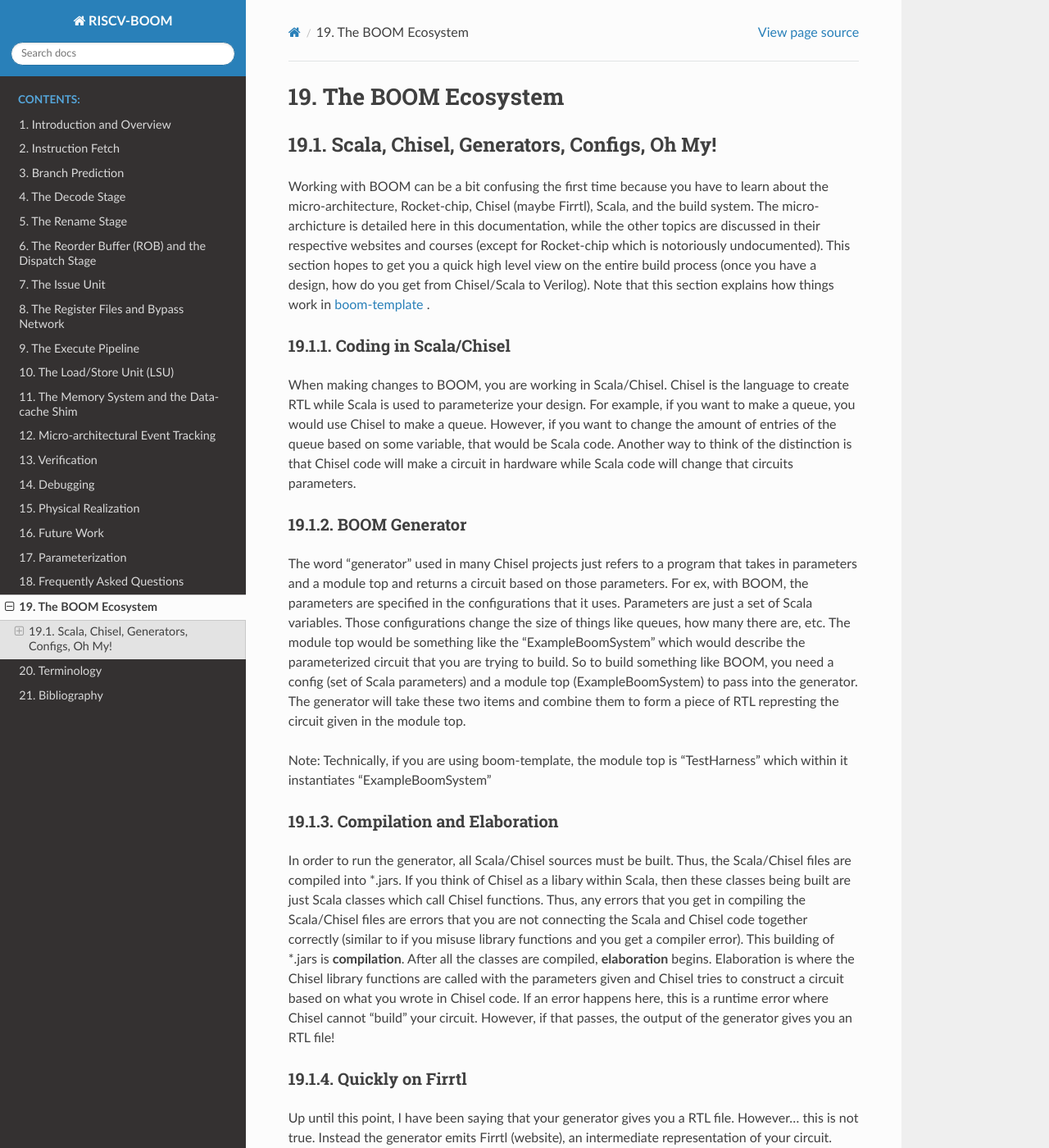
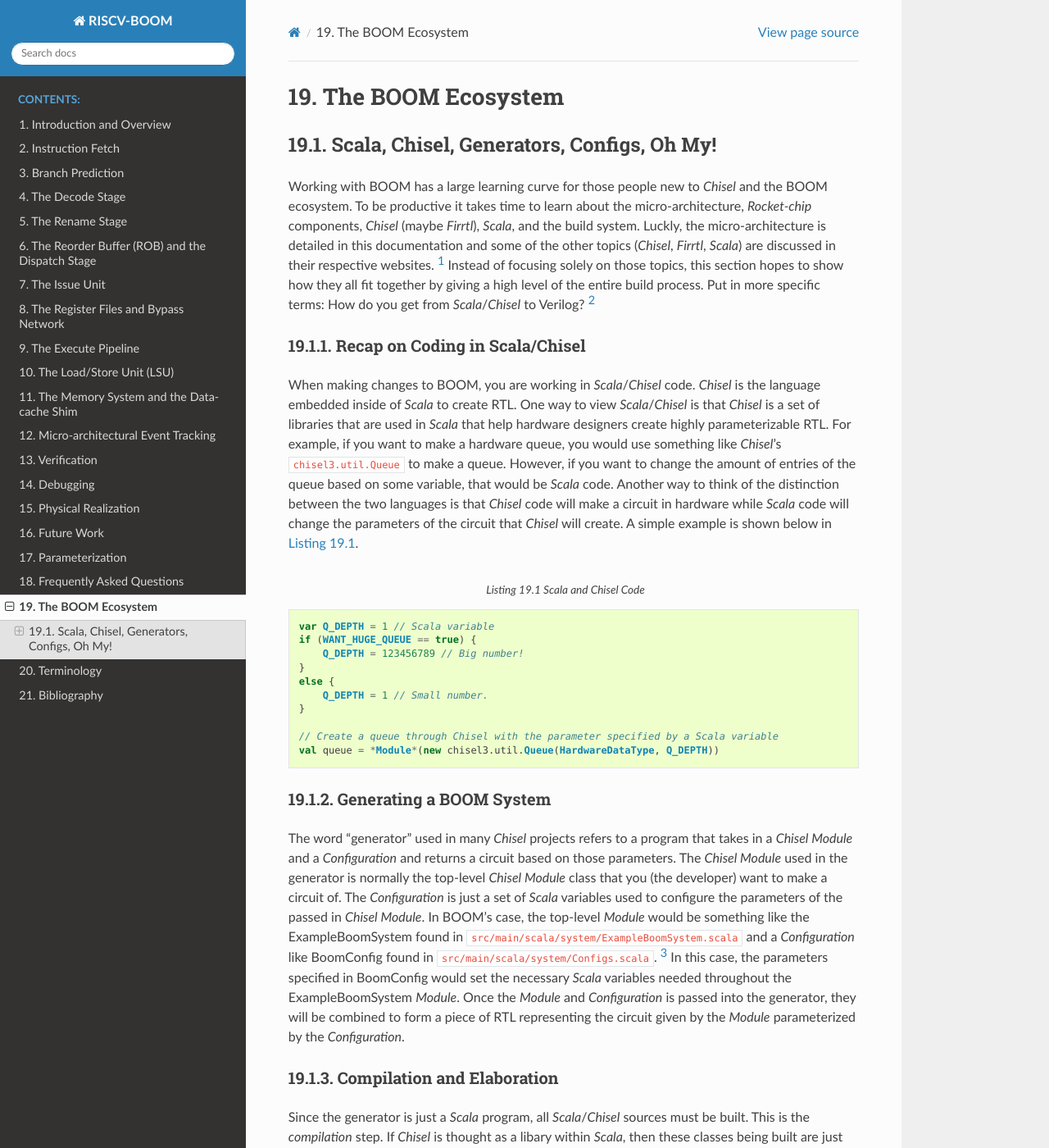
Before and after one commit to riscv-boom/riscv-boom, a Sphinx documentation site: the page built from docs/sections/boom-ecosystem.rst, in a window 1280 px wide and 1400 px high. Shown: the whole window at 82% size. Built offline with Sphinx 7.4.7 and the Read the Docs theme 2.0.0, drawn with Linux system fonts in a browser that asks for light colours; some of the changed text lies outside the part shown.

Commit message:
[docs] clean-up explaination of building

```diff
--- a/docs/sections/boom-ecosystem.rst
+++ b/docs/sections/boom-ecosystem.rst
@@ -4,67 +4,87 @@
 Scala, Chisel, Generators, Configs, Oh My!
 ------------------------------------------
 
-Working with BOOM can be a bit confusing the first time because you
-have to learn about the micro-architecture, Rocket-chip, Chisel (maybe Firrtl), Scala, and the
-build system. The micro-archicture is detailed here in this documentation,
-while the other topics are discussed in their respective websites and courses (except for Rocket-chip
-which is notoriously undocumented).
-This section hopes to get you a quick high level view on the entire build process
-(once you have a design, how do you get from Chisel/Scala to Verilog). Note that this
-section explains how things work in `boom-template <https://github.com/riscv-boom/boom-template>`__ .
+Working with BOOM has a large learning curve for those people new to *Chisel* and the BOOM ecosystem.
+To be productive it takes time to learn about the micro-architecture, *Rocket-chip* components, *Chisel* (maybe *Firrtl*), *Scala*, and the build system.
+Luckly, the micro-architecture is detailed in this documentation and some of the other topics (*Chisel*, *Firrtl*, *Scala*) are discussed in their respective websites. [1]_
+Instead of focusing solely on those topics, this section hopes to show how they all fit together by giving a high level of the entire build process.
+Put in more specific terms: How do you get from *Scala*/*Chisel* to Verilog? [2]_
 
-Coding in Scala/Chisel
-~~~~~~~~~~~~~~~~~~~~~~
+Recap on Coding in Scala/Chisel
+~~~~~~~~~~~~~~~~~~~~~~~~~~~~~~~
 
-When making changes to BOOM, you are working in Scala/Chisel. Chisel is the language to
-create RTL while Scala is used to parameterize your design. For example, if you want to make
-a queue, you would use Chisel to make a queue. However, if you want to change the amount of entries
-of the queue based on some variable, that would be Scala code. Another way to think of the distinction is
-that Chisel code will make a circuit in hardware while Scala code will change that circuits parameters.
+When making changes to BOOM, you are working in *Scala*/*Chisel* code.
+*Chisel* is the language embedded inside of *Scala* to create RTL.
+One way to view *Scala*/*Chisel* is that *Chisel* is a set of libraries that are used in *Scala* that help hardware designers create highly parameterizable RTL.
+For example, if you want to make a hardware queue, you would use something like *Chisel*'s ``chisel3.util.Queue`` to make a queue.
+However, if you want to change the amount of entries of the queue based on some variable, that would be *Scala* code.
+Another way to think of the distinction between the two languages is that *Chisel* code will make a circuit in hardware while *Scala* code will change the parameters of the circuit that *Chisel* will create.
+A simple example is shown below in :numref:`scala-chisel-example`.
 
-BOOM Generator
-~~~~~~~~~~~~~~
+.. _scala-chisel-example:
+.. code-block:: scala
+    :caption: Scala and Chisel Code
 
-The word "generator" used in many Chisel projects just refers to a program that takes in parameters
-and a module top and returns a circuit based on those parameters. For ex, with BOOM, the parameters are specified in the
-configurations that it uses. Parameters are just a set of Scala variables. Those configurations change the size of things like queues, how many there are,
-etc. The module top would be something like the "ExampleBoomSystem" which would describe the parameterized circuit
-that you are trying to build. So to build something like BOOM, you need a config (set of Scala parameters) and a module top (ExampleBoomSystem) to
-pass into the generator. The generator will take these two items and combine them to form a piece of RTL represting the circuit given in the module top.
+    var Q_DEPTH = 1 // Scala variable
+    if (WANT_HUGE_QUEUE == true) {
+        Q_DEPTH = 123456789 // Big number!
+    }
+    else {
+        Q_DEPTH = 1 // Small number.
+    }
 
-Note: Technically, if you are using boom-template, the module top is "TestHarness" which within it instantiates "ExampleBoomSystem"
+    // Create a queue through Chisel with the parameter specified by a Scala variable
+    val queue = *Module*(new chisel3.util.Queue(HardwareDataType, Q_DEPTH))
+
+Generating a BOOM System
+~~~~~~~~~~~~~~~~~~~~~~~~
+
+The word "generator" used in many *Chisel* projects refers to a program that takes in a *Chisel Module* and a *Configuration* and returns a circuit based on those parameters.
+The *Chisel Module* used in the generator is normally the top-level *Chisel Module* class that you (the developer) want to make a circuit of.
+The *Configuration* is just a set of *Scala* variables used to configure the parameters of the passed in *Chisel Module*.
+In BOOM's case, the top-level *Module* would be something like the ExampleBoomSystem found in ``src/main/scala/system/ExampleBoomSystem.scala`` and a *Configuration* like BoomConfig found in ``src/main/scala/system/Configs.scala``. [3]_
+In this case, the parameters specified in BoomConfig would set the necessary *Scala* variables needed throughout the ExampleBoomSystem *Module*.
+Once the *Module* and *Configuration* is passed into the generator, they will be combined to form a piece of RTL representing the circuit given by the *Module* parameterized by the *Configuration*.
 
 Compilation and Elaboration
 ~~~~~~~~~~~~~~~~~~~~~~~~~~~
 
-In order to run the generator, all Scala/Chisel sources must be built. Thus, the Scala/Chisel files are compiled into \*.jars. If you think
-of Chisel as a libary within Scala, then these classes being built are just Scala classes which call Chisel functions. Thus, any errors that you
-get in compiling the Scala/Chisel files are errors that you are not connecting the Scala and Chisel code together correctly (similar to if you misuse
-library functions and you get a compiler error). This building of \*.jars is **compilation**. After all the classes are compiled, **elaboration** begins.
-Elaboration is where the Chisel library functions are called with the parameters given and Chisel tries to construct a circuit based on what you wrote
-in Chisel code. If an error happens here, this is a runtime error where Chisel cannot "build" your circuit. However, if that passes, the output of the
-generator gives you an RTL file!
+Since the generator is just a *Scala* program, all *Scala*/*Chisel* sources must be built.
+This is the *compilation* step.
+If *Chisel* is thought as a libary within *Scala*, then these classes being built are just *Scala* classes which call *Chisel* functions.
+Thus, any errors that you get in compiling the *Scala*/*Chisel* files are errors that you are not connecting the *Scala* and *Chisel* code together correctly (similar to if you misuse library functions and you get a compiler error).
+After the *compilation* is complete, *elaboration* begins.
+The generator starts *elaboration* using the *Module* and *Configuration* passed to it.
+This is where the *Chisel* "library functions" are called with the parameters given and *Chisel* tries to construct a circuit based on the *Chisel* code.
+If a runtime error happens here, *Chisel* is stating that it cannot "build" your circuit.
+However, if that passes, the output of the generator gives you an RTL file!
 
 Quickly on Firrtl
 ~~~~~~~~~~~~~~~~~
 
-Up until this point, I have been saying that your generator gives you a RTL file. However... this is not true. Instead the generator emits
-Firrtl (website), an intermediate representation of your circuit. Without going into Firrtl too much, this Firrtl is consumed by a Firrtl
-compiler which then creates the Verilog file after doing a series of optimization passes (and other passes). You might notice this optimization
-pass by seeing the signals from the RTL and seeing signals like _T_123.
+Up until this point, I have been saying that your generator gives you a RTL file.
+However... this is not true.
+Instead the generator emits `Firrtl <https://github.com/freechipsproject/firrtl>`__, an intermediate representation of your circuit.
+Without going into too much detail, this *Firrtl* is consumed by a *Firrtl* compiler (another *Scala* program) which passes the circuit through a series of circuit-level transformation.
+An example of a *Firrtl* pass (transformation) is one that optimizes out unused signals.
+Once the transformations are done, a Verilog file is emitted and the build process is done!
 
 Big Picture
 ~~~~~~~~~~~
 
-Now that the flow of ecosystem has been briefly explained here is a quick recap. You first code in Scala/Chisel (where Chisel can be seen as a library that
-Scala uses). This code is converted to Firrtl (an intermediate representation of the circuit). The code is then converted to Verilog. This process is done
-by creating a generator that takes in the module top of the project and all the parameters (configs) that it needs. At each point in this process you can get
-errors.
+Now that the flow of ecosystem has been briefly explained here is a quick recap.
 
-You write Scala + Chisel.
-You compile the Scala + Chisel into a Generator (a Scala program with the "Chisel functions")
-    Errors occur here that you messed up the "interface between Scala and Chisel"
-You run the generator (Chisel generator)
-    This can give you Chisel errors (runtime errors) that you can't build the circuit (aka the firrtl)
-Then you run the firrtl compiler on the output firrtl (another Scala program) to get verilog
-    You can get errors there that the firrtl cannot build a circuit (runtime errors)
+1. You write code in *Scala* + *Chisel* (where *Chisel* can be seen as a library that *Scala* uses)
+2. You compile the *Scala* + *Chisel* into classes to be used by the generator
+3. Deal with compile errors (the "interface" between *Scala* and *Chisel* is broken)
+4. You run the generator with the *Module* and *Configuration* for your circuit to get the *Firrtl* output file
+5. Deal with runtime errors (*Chisel* elaboration errors)
+6. You run the *Firrtl* compiler on the output *Firrtl* file to get a Verilog output file
+7. Deal with runtime errors (*Firrtl* compile errors)
+8. Done. A Verilog file was created!!!
+
+.. [1] Unfortunately, one of the big components of the BOOM system, Rocket-Chip, lacks alot of meaningful documentation. This is a known issue that the Rocket-Chip maintainers hope to fix one day.
+
+.. [2] This section describes the current build process that is used in `boom-template <https://github.com/riscv-boom/boom-template>`__.
+
+.. [3] This is not exactly true since to be able to run BOOM in simulations we wrap the ExampleBoomSystem in a TestHarness found in ``src/main/scala/system/TestHarness.scala``.
```
